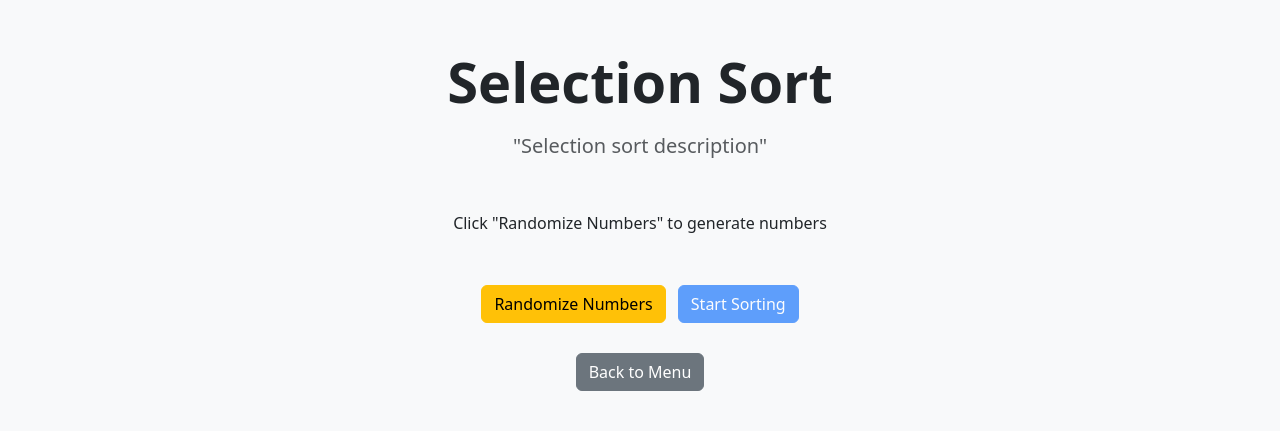
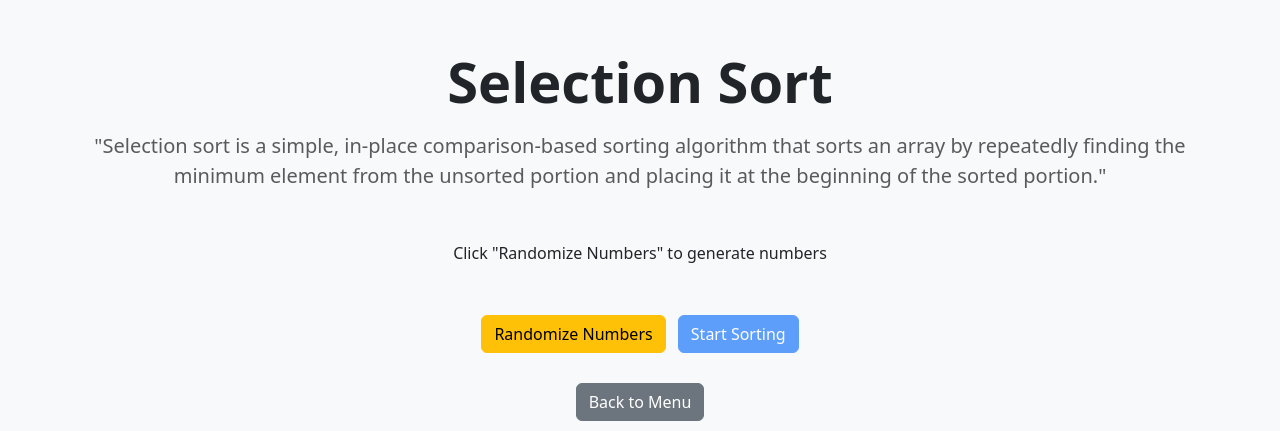
Before and after one commit to se04-aizu-2025/se04project-st6-team-indo, a Django app: page /selection/ in a window 1280 px wide. Shown: the top 431 px of the page. Run offline with Django 5.2, Linux system fonts and the light colour scheme.

Commit message:
Update selection_page.html

```diff
--- a/sorting_project/visualizer/templates/selection_page.html
+++ b/sorting_project/visualizer/templates/selection_page.html
@@ -37,7 +37,8 @@
 <div class="container text-center mt-5">
     <h1 class="display-4 fw-bold">Selection Sort</h1>
     <p class="lead text-muted mt-3">
-        "Selection sort description"
+        "Selection sort is a simple, in-place comparison-based sorting algorithm that sorts an array by repeatedly finding the minimum
+        element from the unsorted portion and placing it at the beginning of the sorted portion."
     </p>
 
     <form method="POST" action="{% url 'selection_run' %}">
```
